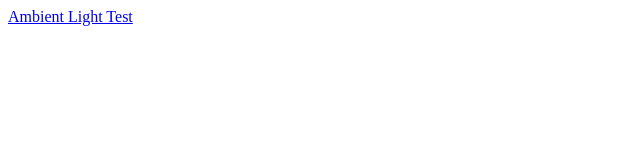
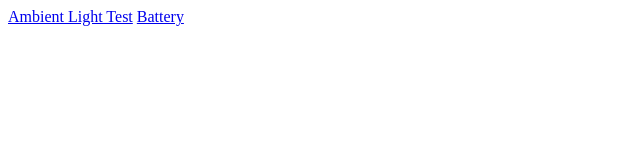
Before and after one commit to tvalletta/web-apis-presentation, a website: page static/tests.html in a window 1280 px wide. Shown: the full height of the page, 0-640 px from the left. Drawn offline with Linux system fonts and the light colour scheme.

Commit message:
added battery test to test index page

```diff
--- a/static/tests.html
+++ b/static/tests.html
@@ -4,5 +4,6 @@
 </head>
 <body>
 	<a href='ambient-light-test.html'>Ambient Light Test</a>
+	<a href='battery.html'>Battery</a>
 </body>
 </html>
```
